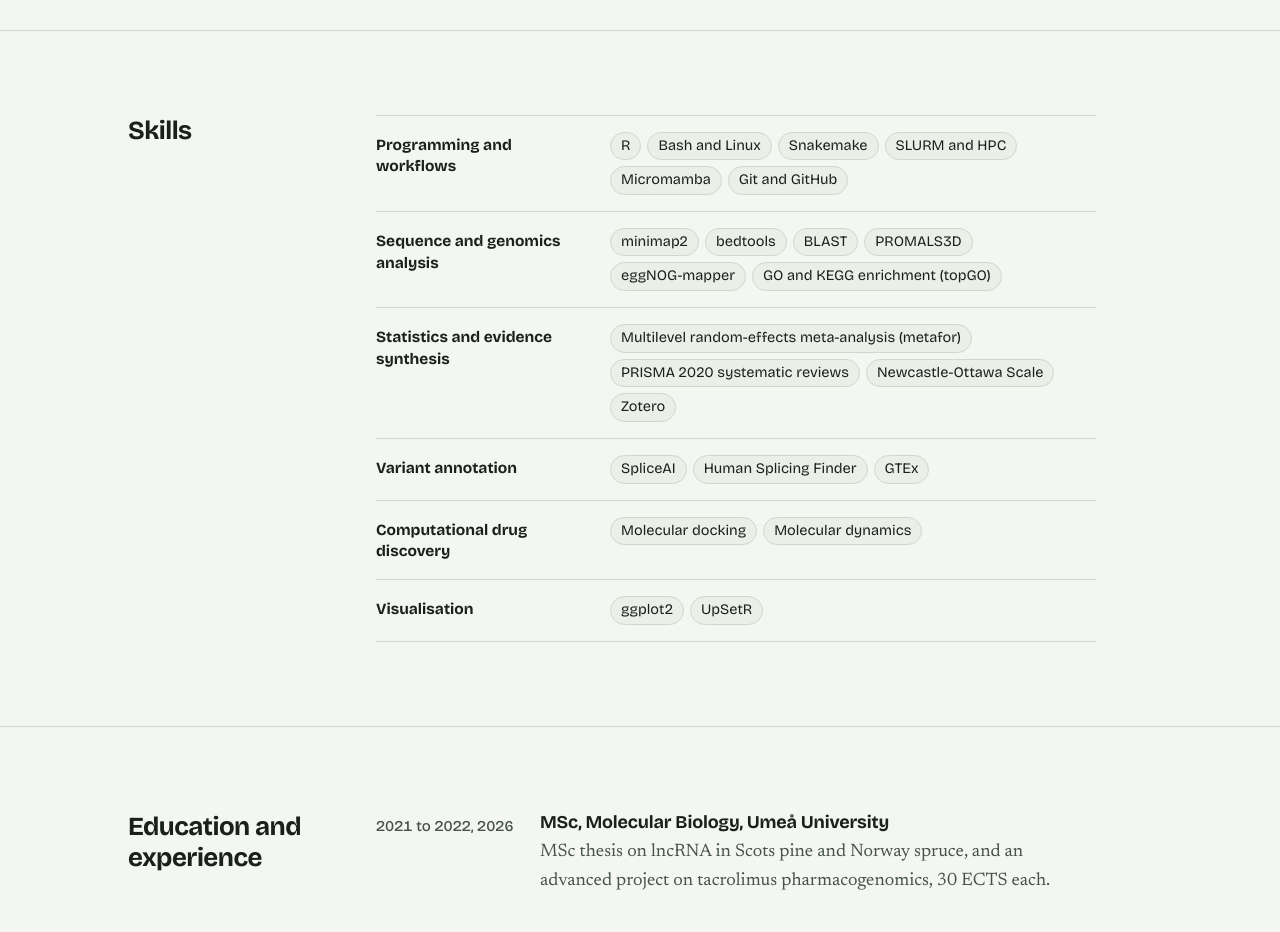
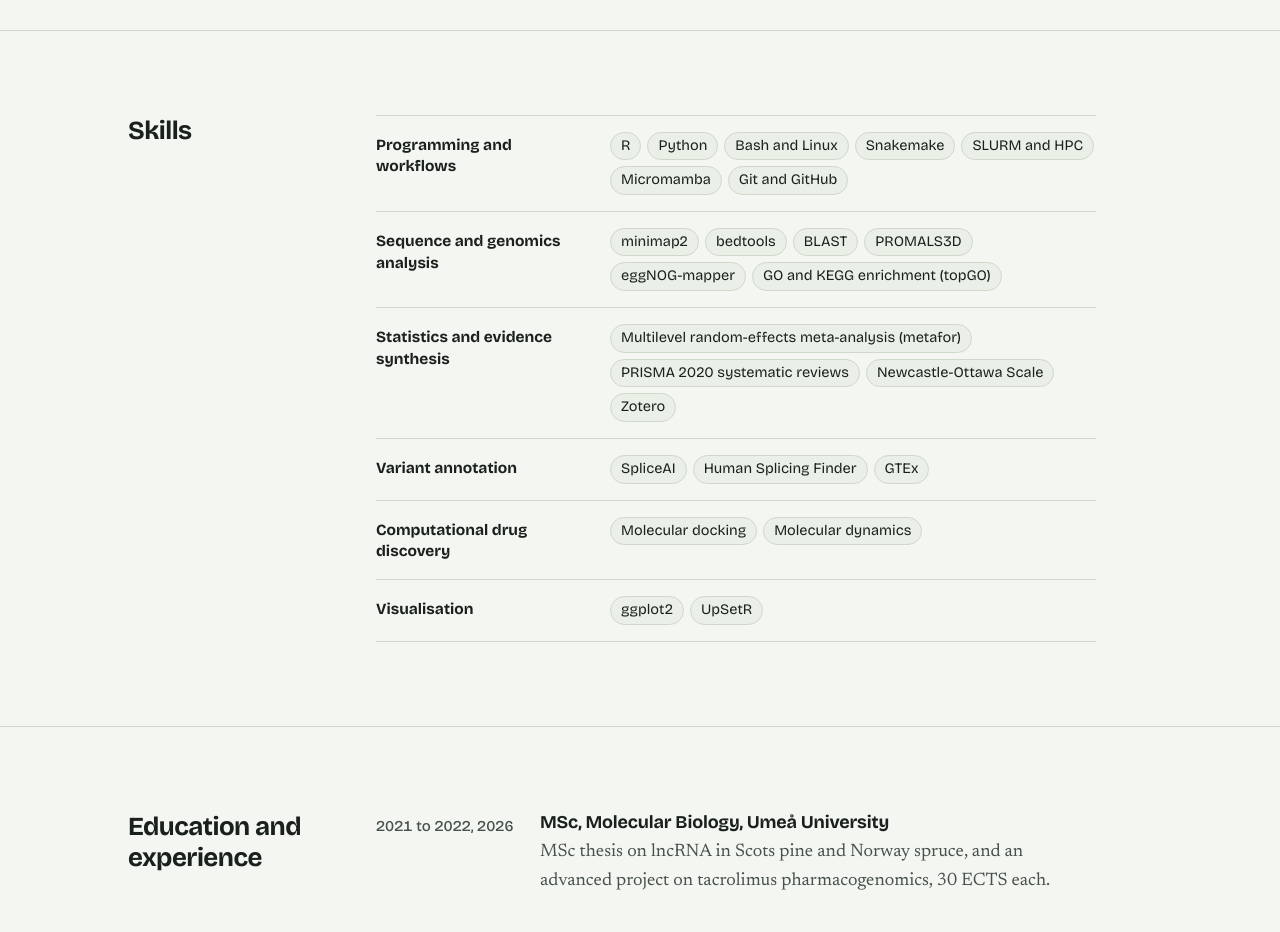
Before and after one commit to KvS-25/KvS-25.github.io, a plain HTML site: page index.html in a window 1280 px wide. Shown: the part 4440-5372 px from the top of the page. Drawn offline with nearby package versions, Linux system fonts and the light colour scheme.

Commit message:
Add Python to skills

```diff
--- a/index.html
+++ b/index.html
@@ -760,7 +760,7 @@
         <h2 class="section-title">Skills</h2>
         <div class="section-body">
           <dl class="skills">
-            <div><dt>Programming and workflows</dt><dd><span>R</span><span>Bash and Linux</span><span>Snakemake</span><span>SLURM and HPC</span><span>Micromamba</span><span>Git and GitHub</span></dd></div>
+            <div><dt>Programming and workflows</dt><dd><span>R</span><span>Python</span><span>Bash and Linux</span><span>Snakemake</span><span>SLURM and HPC</span><span>Micromamba</span><span>Git and GitHub</span></dd></div>
             <div><dt>Sequence and genomics analysis</dt><dd><span>minimap2</span><span>bedtools</span><span>BLAST</span><span>PROMALS3D</span><span>eggNOG-mapper</span><span>GO and KEGG enrichment (topGO)</span></dd></div>
             <div><dt>Statistics and evidence synthesis</dt><dd><span>Multilevel random-effects meta-analysis (metafor)</span><span>PRISMA 2020 systematic reviews</span><span>Newcastle-Ottawa Scale</span><span>Zotero</span></dd></div>
             <div><dt>Variant annotation</dt><dd><span>SpliceAI</span><span>Human Splicing Finder</span><span>GTEx</span></dd></div>
```
